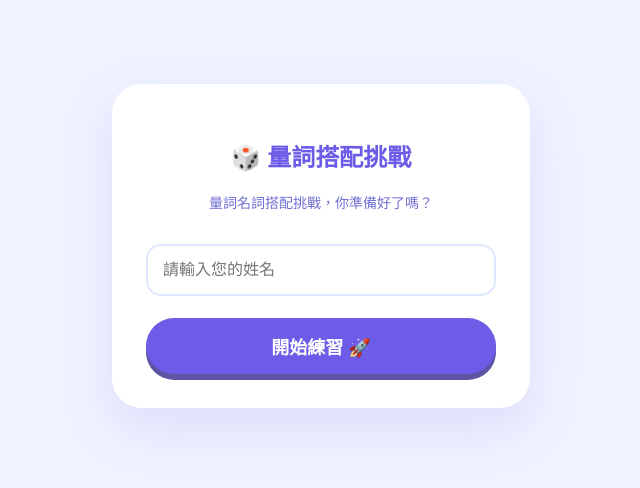
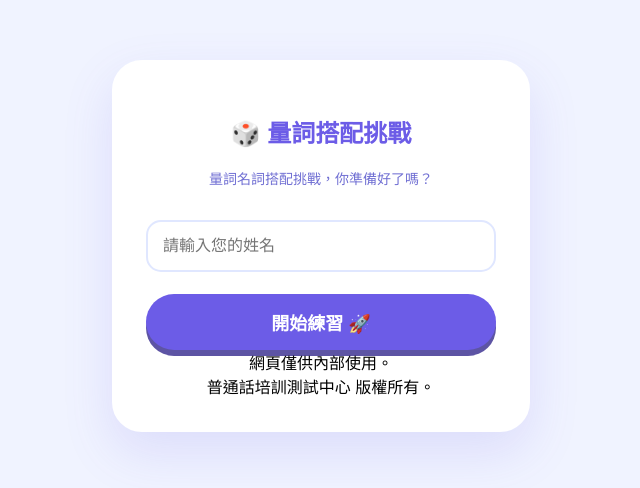
Before and after one commit to yangjingjing2019-lang/measurewords1, a plain HTML site: page index.html in a window 1280 px wide. Shown: the part 154-642 px from the top of the page, without its empty margins (319-959 px from the left). Drawn offline with Linux system fonts and the light colour scheme.

Commit message:
index.html

```diff
--- a/index.html
+++ b/index.html
@@ -107,6 +107,9 @@
         <p style="font-size: 14px; color: #706fd3; margin-bottom: 20px;">量詞名詞搭配挑戰，你準備好了嗎？</p>
         <input type="text" id="username" placeholder="請輸入您的姓名">
         <button class="main-btn" onclick="startQuiz()">開始練習 🚀</button>
+         <div class="copyright">
+            網頁僅供內部使用。<br>
+            普通話培訓測試中心 版權所有。
     </div>
 </div>
 
```
